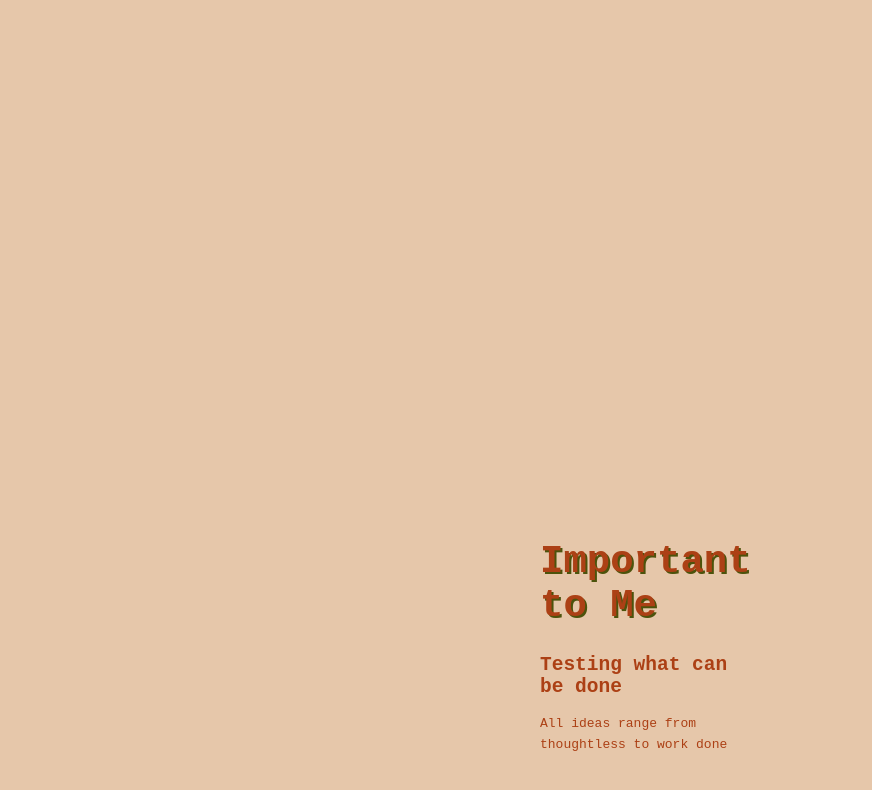
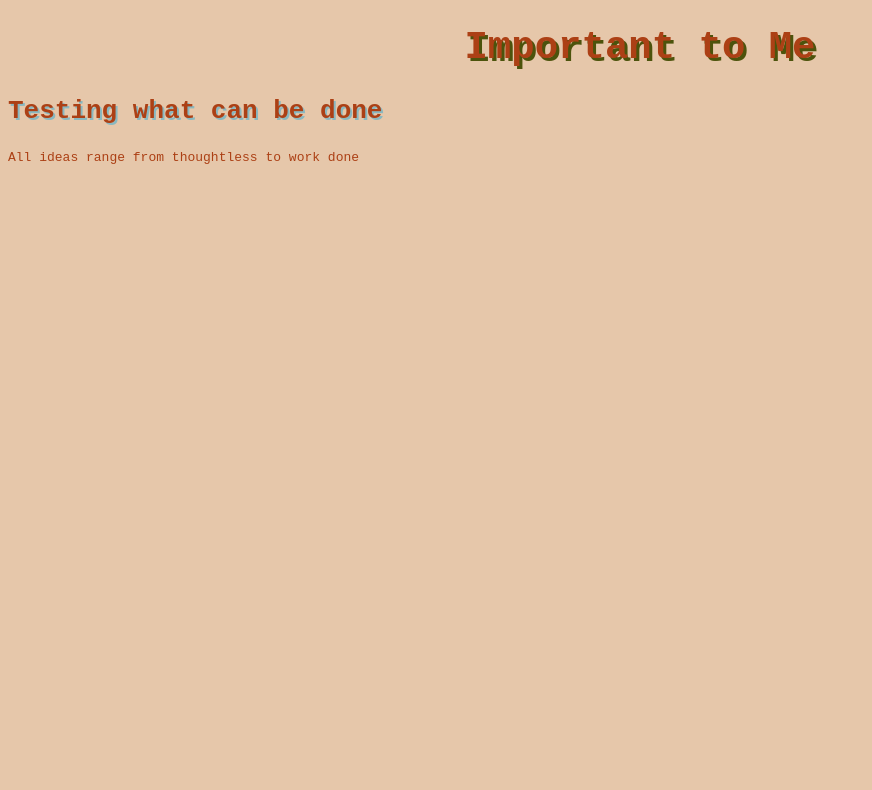
Before and after one commit to JC070102/my-verse, a plain HTML site: page index.html in a window 1280 px wide. Shown: the top 790 px of the page, without its empty margins (0-872 px from the left). Drawn offline with Linux system fonts and the light colour scheme.

Commit message:
Update style.css

```diff
--- a/style.css
+++ b/style.css
@@ -2,15 +2,23 @@ body {
   background-color: rgb(230, 199, 170);
   color: rgb(172, 64, 21);
   font-family: monospace;
-  margin: 540px;
+  margin: px;
 }
 
 h1 {
   font-size: 3em;
-  text-shadow: 2px 2px rgb(76, 83, 12);
+  text-shadow: 3px 3px rgb(76, 83, 12);
+  text-align: center;
+}
+
+h2 {
+  font-size: 2em;
+  text-shadow: 2px 2px rgb(137, 184, 192);
+  left: -10px;
 }
 
 p {
   max-width: 600px;
   line-height: 1.6;
+  left: -20px;
 }
```
